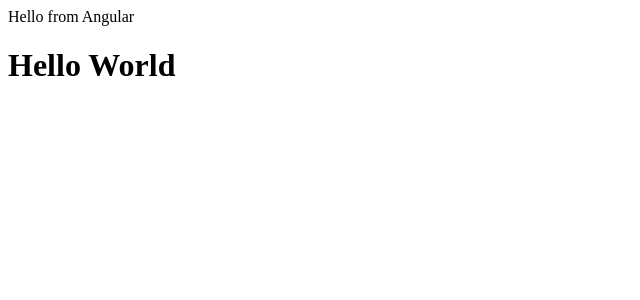
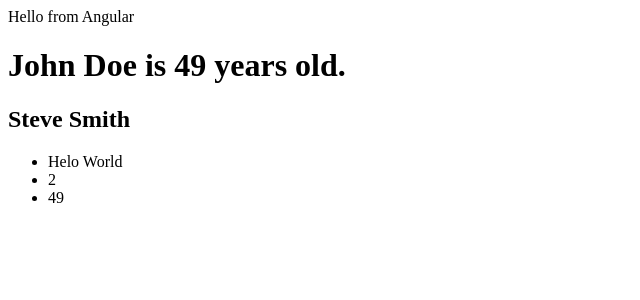
Before and after one commit to babarindeos/angularapp, an Angular app: page / in a window 1280 px wide. Shown: the top 300 px of the page, without its empty margins (0-640 px from the left). Built offline with nearby package versions, Linux system fonts and the light colour scheme.

Commit message:
Interpolation

```diff
--- a/src/app/components/sandbox.component.ts
+++ b/src/app/components/sandbox.component.ts
@@ -2,9 +2,34 @@ import { Component } from '@angular/core';
 
 @Component({
     selector: 'sandbox',
-    template: `<h1>Hello World</h1>`
+    template: `<h1>{{ name }} is {{ age }} years old.</h1>
+               <h2> {{ person.firstname }} {{ person.lastname }} </h2>
+               <ul>
+                    <li>Helo World</li>
+                    <li> {{ 1 + 1}}</li>
+                    <li> {{ showAge() }}</li>
+               </ul>
+    `
 })
 
 export class SandboxComponent{
+    name = "John Doe";
+    age = 35;
 
+    person = {firstname: 'Steve', lastname: 'Smith'};
+
+    constructor(){
+        console.log('Constructor ran ...');
+        this.age = 47;
+        this.hasBirthday();
+        this.hasBirthday();
+    }
+
+    hasBirthday(){
+        this.age++;
+    }
+
+    showAge(){
+        return this.age;
+    }
 }
```
